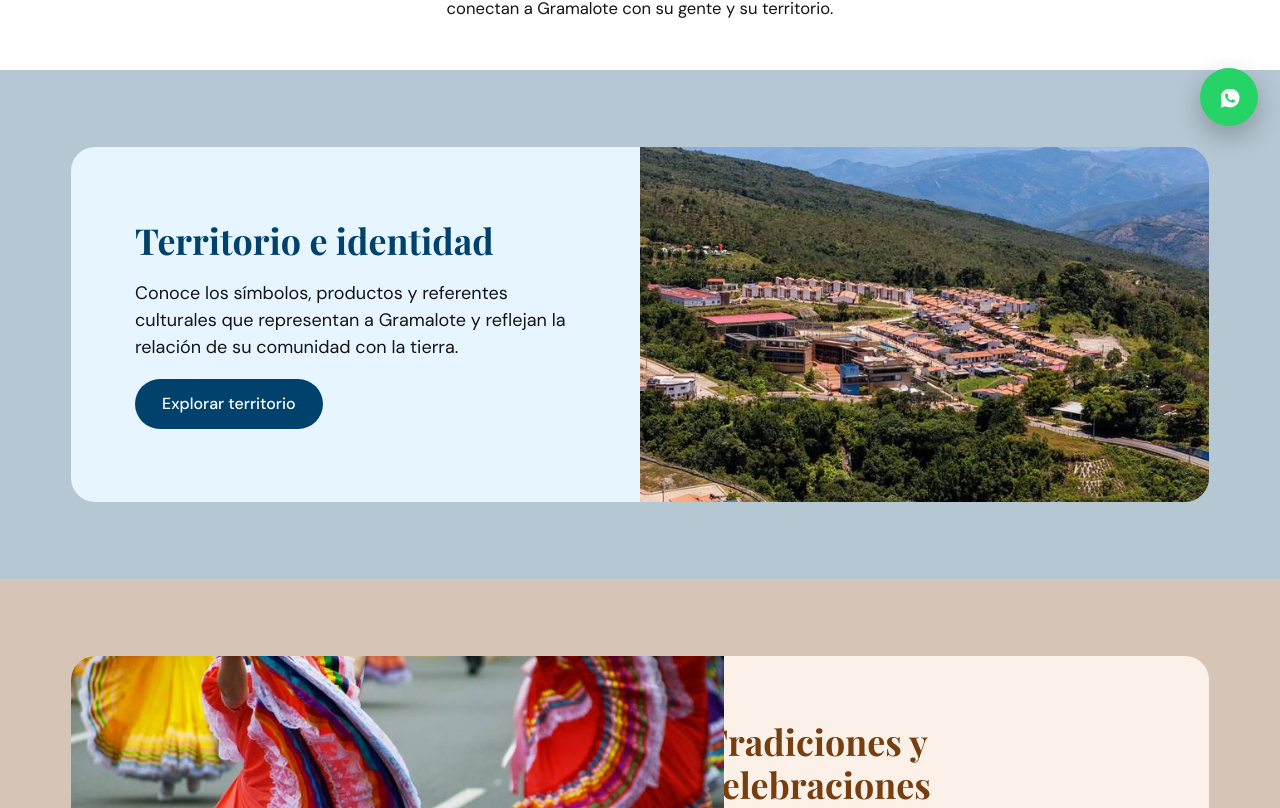
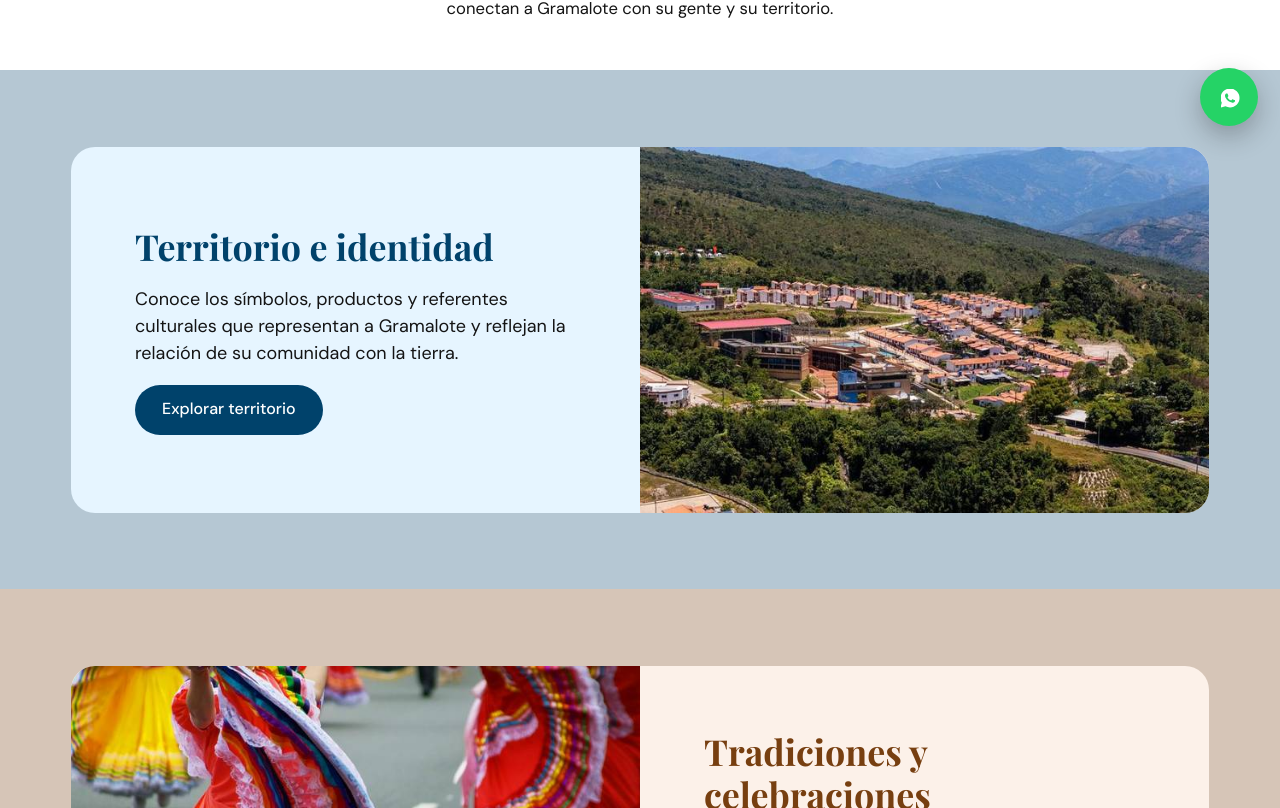
Before and after one commit to stevencardenas-dev/gramalote_interactivo, a React (Vite) app in the folder frontend/: page /curiosidades in a window 1280 px wide. Shown: the part 652-1460 px from the top of the page. Built offline with nearby package versions, Linux system fonts and the light colour scheme; no server answers.

Commit message:
Curiosidades: la foto no tapa el texto; el recuadro crece si el texto es más alto

```diff
--- a/frontend/src/styles/vistas.css
+++ b/frontend/src/styles/vistas.css
@@ -684,16 +684,25 @@
 /* Todas las facetas comparten proporción: sin esto, la foto vertical de
    «Naturaleza y vida» estiraba su bloque al doble que las demás. */
 .facet__media {
-  aspect-ratio: 16 / 10;
-  min-height: 0;
+  /* Alto mínimo ≈ 16:10 de su media columna; si el texto es más alto, el
+     recuadro crece y la foto se estira con él (sin ensancharse ni tapar el
+     texto, que es lo que hacía un aspect-ratio estirado). */
+  min-width: 0;
+  min-height: clamp(260px, 31vw, 366px);
+  height: 100%;
   border-radius: 0;
-  /* Con aspect-ratio la foto no se estira sola (align-self: normal actúa como
-     start): si el texto es más alto, quedaba una franja vacía debajo. */
   align-self: stretch;
 }
 
 .facet__card--reverse .facet__media {
   order: -1;
+}
+
+/* La foto no aporta su propio alto (una vertical estiraba el bloque): solo
+   cubre el espacio que le da el recuadro. */
+.facet__media img {
+  position: absolute;
+  inset: 0;
 }
 
 /* ---------------------------------------------------- Detalle de curiosidad */
@@ -1164,6 +1173,8 @@
   }
 
   .facet__media {
+    aspect-ratio: 16 / 10;
+    height: auto;
     min-height: 220px;
   }
 
```
